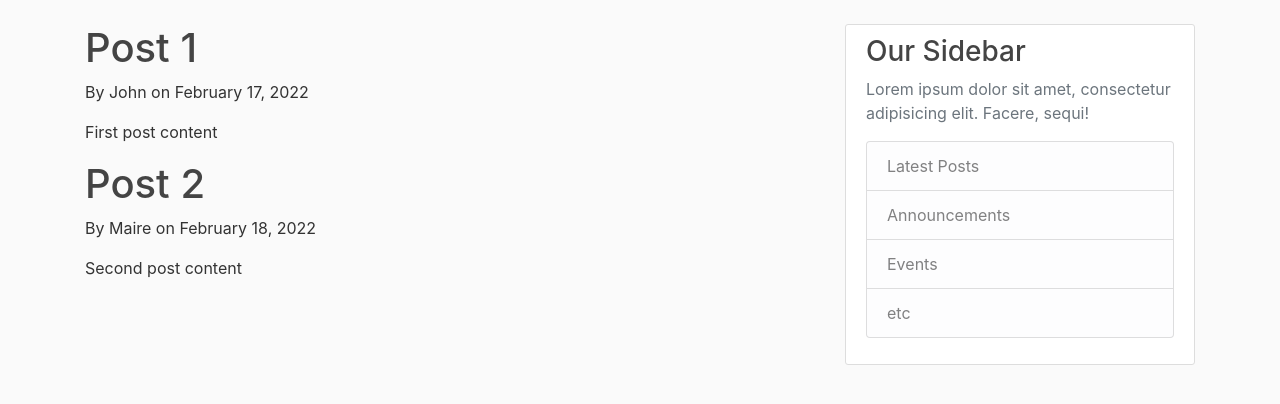
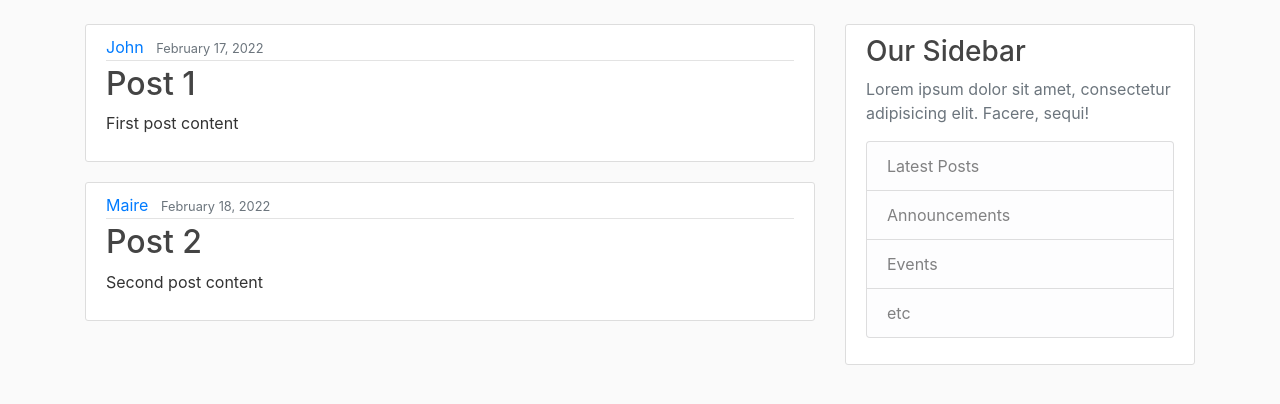
Before and after one commit to Lynch4360/wired_out, a Django app: page / in a window 1280 px wide. Shown: the part 56-460 px from the top of the page. Run offline with Django 3.2, Linux system fonts and the light colour scheme.

Commit message:
Fix post html, changed href's to url path name

```diff
--- a/newsite/urls.py
+++ b/newsite/urls.py
@@ -2,6 +2,6 @@ from django.urls import path
 from . import views
 
 urlpatterns = [
-    path('', views.home, name="home"),
-    path('about/', views.about, name="about"),
+    path('', views.home, name="site-home"),
+    path('about/', views.about, name="site-about"),
 ]
--- a/templates/base.html
+++ b/templates/base.html
@@ -27,8 +27,8 @@
                 </button>
                 <div class="collapse navbar-collapse" id="navbarToggle">
                     <div class="navbar-nav mr-auto">
-                        <a class="nav-item nav-link" href="/">Home</a>
-                        <a class="nav-item nav-link" href="/about">About</a>
+                        <a class="nav-item nav-link" href="{% url 'site-home' %}">Home</a>
+                        <a class="nav-item nav-link" href="{% url 'site-about' %}">About</a>
                     </div>
                     <!-- Navbar Right Side -->
                     <div class="navbar-nav">
--- a/templates/home.html
+++ b/templates/home.html
@@ -3,9 +3,16 @@
     {% block content %}
 
         {% for post in posts %}
-            <h1>{{ post.title }}</h1>
-            <p>By {{ post.author }} on {{ post.date_posted }}</p>
-            <p>{{ post.content }}</p>
+            <article class="media content-section">
+                <div class="media-body">
+                    <div class="article-metadata">
+                        <a class="mr-2" href="#">{{ post.author }}</a>
+                        <small class="text-muted">{{ post.date_posted }}</small>
+                    </div>
+                    <h2><a class="article-title" href="#">{{ post.title }}</a></h2>
+                    <p class="article-content">{{ post.content }}</p>
+                </div>
+            </article>
         {% endfor %}
 
     {% endblock content %}
```
